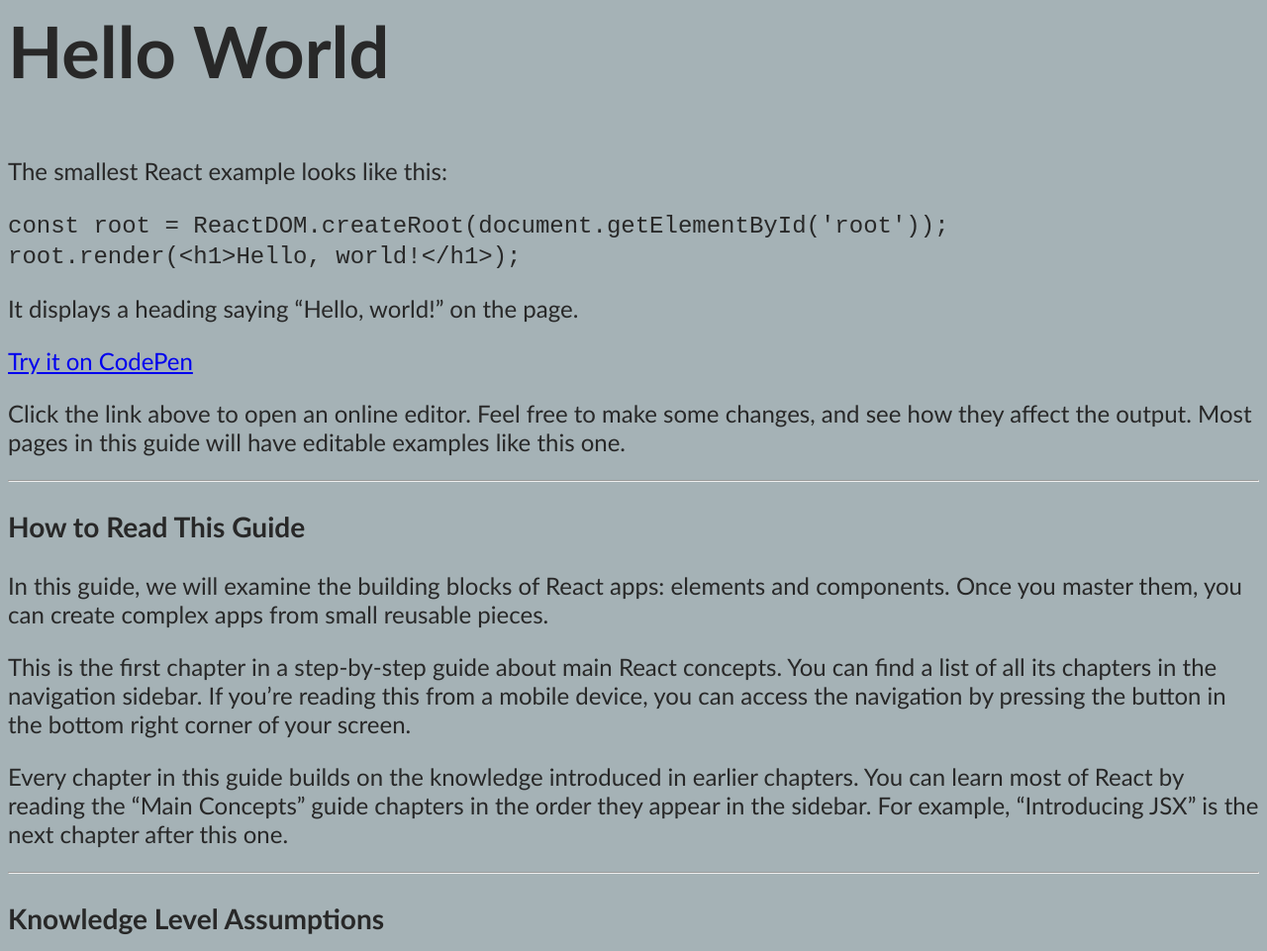
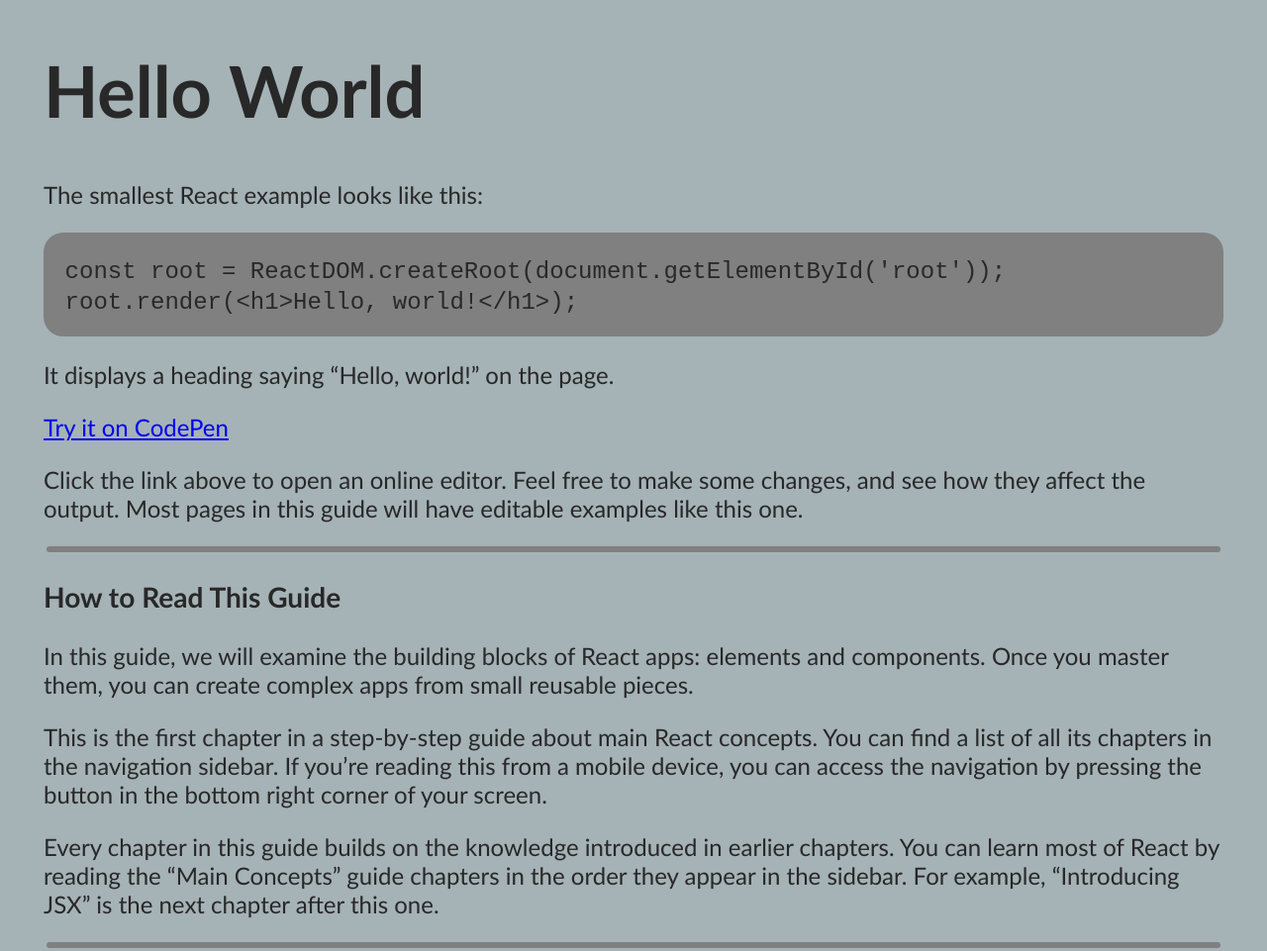
Before and after one commit to Kevin-Duignan/Technical-Documentation-Page, a plain HTML site: page index.html in a window 1280 px wide. Shown: the top 961 px of the page at 99% size. Drawn offline with Linux system fonts and the light colour scheme.

Commit message:
Add navbar elements, change line break styling.

```diff
--- a/index.html
+++ b/index.html
@@ -14,15 +14,18 @@
         <section class="main-section">
             <header>Hello World</header>
             <p>The smallest React example looks like this:</p>
-            <code>const root = ReactDOM.createRoot(document.getElementById('root'));
+            <div class="code-block">
+                <code>const root = ReactDOM.createRoot(document.getElementById('root'));
+                </br>
                 root.render(&lt;h1&gt;Hello, world!&lt;/h1&gt;);</code>
+            </div>
             <p>It displays a heading saying “Hello, world!” on the page.</p>
             <a href="https://codepen.io/gaearon/pen/MjrdWg?editors=1010">
                 Try it on CodePen
             </a>
             <p>Click the link above to open an online editor. Feel free to make some changes, and see how they affect
                 the output. Most pages in this guide will have editable examples like this one. </p>
-            <hr>
+            <div class="horizontal-line"></div>
             <h3>How to Read This Guide</h3>
             <p>In this guide, we will examine the building blocks of React apps: elements and components. Once you
                 master them, you can create complex apps from small reusable pieces.</p>
@@ -33,7 +36,7 @@
                     class="bold">You can learn most of React by reading the “Main Concepts” guide chapters in the order
                     they appear in the sidebar.</span> For example, “Introducing JSX” is the next chapter after this
                 one.</p>
-            <hr>
+            <div class="horizontal-line"></div>
             <h3>Knowledge Level Assumptions</h3>
             <p>React is a JavaScript library, and so we’ll assume you have a basic understanding of the JavaScript
                 language. <span>If you don’t feel very confident, we recommend going through a <a
@@ -100,13 +103,15 @@
         </section>
         <nav id="navbar">
             <header></header>
-            <a class="nav-link"></a>
-            <a class="nav-link"></a>
-            <a class="nav-link"></a>
-            <a class="nav-link"></a>
-            <a class="nav-link"></a>
-            <a class="nav-link"></a>
-            <a class="nav-link"></a>
+            <a class="nav-link">Hello World</a>
+            <a class="nav-link">Introducing Jsx</a>
+            <a class="nav-link">Rendering Elements</a>
+            <a class="nav-link">Components and Props</a>
+            <a class="nav-link">State and Lifecycle</a>
+            <a class="nav-link">Handling Events</a>
+            <a class="nav-link">Lists and Keys</a>
+            <a class="nav-link">Forms</a>
+            <a class="nav-link">Thinking in React</a>
         </nav>
 
     </main>
--- a/styles.css
+++ b/styles.css
@@ -8,5 +8,31 @@ body {
 header {
     font-weight: bold;
     font-size: 3em;
-    padding-bottom: 2.5rem;
+    padding: 2.5rem 0 1.5rem 0;
 }
+
+.main-section {
+    padding: 0 1.5em;
+}
+
+code {
+    min-width: 1em;
+    overflow-wrap: break-word;
+
+}
+
+.code-block {
+    width: 0 auto;
+    height: 100%;
+    padding: 0.9em;
+    border-radius: 20px;
+    background-color: gray;
+}
+
+.horizontal-line {
+    border-color: gray;
+    width: 99%;
+    margin: 0 auto;
+    border-style: solid;
+    border-radius: 30px;
+}
```
